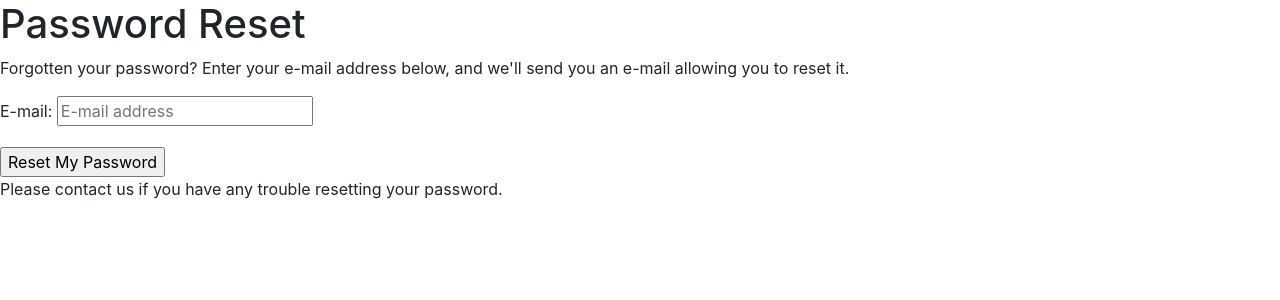
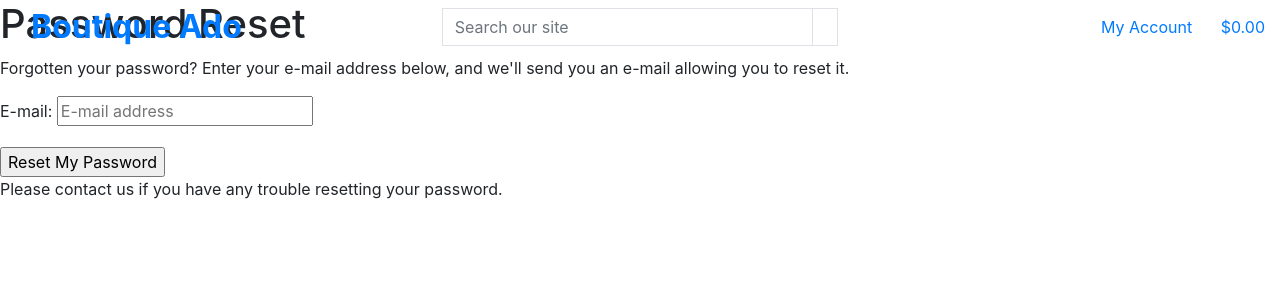
Before and after one commit to Pyleks/django_boutique, a Django app: page /accounts/password/reset/ in a window 1280 px wide. Shown: the top 300 px of the page. Run offline with Django 3.2, Linux system fonts and the light colour scheme; some libraries are stand-ins or nearby versions.

Commit message:
Added main and page header

```diff
--- a/templates/base.html
+++ b/templates/base.html
@@ -13,16 +13,24 @@
     {% endblock %}
 
     {% block corecss %}
-    <link rel="stylesheet" href="https://stackpath.bootstrapcdn.com/bootstrap/4.5.0/css/bootstrap.min.css" integrity="sha384-9aIt2nRpC12Uk9gS9baDl411NQApFmC26EwAOH8WgZl5MYYxFfc+NcPb1dKGj7Sk" crossorigin="anonymous">
+        <link rel="stylesheet" href="https://stackpath.bootstrapcdn.com/bootstrap/4.5.0/css/bootstrap.min.css"
+              integrity="sha384-9aIt2nRpC12Uk9gS9baDl411NQApFmC26EwAOH8WgZl5MYYxFfc+NcPb1dKGj7Sk"
+              crossorigin="anonymous">
     {% endblock %}
 
     {% block extra_css %}
     {% endblock %}
 
     {% block corejs %}
-    <script src="https://code.jquery.com/jquery-3.5.1.slim.min.js" integrity="sha384-DfXdz2htPH0lsSSs5nCTpuj/zy4C+OGpamoFVy38MVBnE+IbbVYUew+OrCXaRkfj" crossorigin="anonymous"></script>
-    <script src="https://cdn.jsdelivr.net/npm/popper.js@1.16.0/dist/umd/popper.min.js" integrity="sha384-Q6E9RHvbIyZFJoft+2mJbHaEWldlvI9IOYy5n3zV9zzTtmI3UksdQRVvoxMfooAo" crossorigin="anonymous"></script>
-    <script src="https://stackpath.bootstrapcdn.com/bootstrap/4.5.0/js/bootstrap.min.js" integrity="sha384-OgVRvuATP1z7JjHLkuOU7Xw704+h835Lr+6QL9UvYjZE3Ipu6Tp75j7Bh/kR0JKI" crossorigin="anonymous"></script>
+        <script src="https://code.jquery.com/jquery-3.5.1.slim.min.js"
+                integrity="sha384-DfXdz2htPH0lsSSs5nCTpuj/zy4C+OGpamoFVy38MVBnE+IbbVYUew+OrCXaRkfj"
+                crossorigin="anonymous"></script>
+        <script src="https://cdn.jsdelivr.net/npm/popper.js@1.16.0/dist/umd/popper.min.js"
+                integrity="sha384-Q6E9RHvbIyZFJoft+2mJbHaEWldlvI9IOYy5n3zV9zzTtmI3UksdQRVvoxMfooAo"
+                crossorigin="anonymous"></script>
+        <script src="https://stackpath.bootstrapcdn.com/bootstrap/4.5.0/js/bootstrap.min.js"
+                integrity="sha384-OgVRvuATP1z7JjHLkuOU7Xw704+h835Lr+6QL9UvYjZE3Ipu6Tp75j7Bh/kR0JKI"
+                crossorigin="anonymous"></script>
     {% endblock %}
 
     {% block extra_js %}
@@ -31,7 +39,69 @@
     <title>Boutique Ado {% block extra_title %}{% endblock %}</title>
 </head>
 <body>
-    <header class="container-fluid fixed-top"></header>
+<header class="container-fluid fixed-top">
+    <div class="row">
+        <div class="col-12 col-lg-4 my-auto py-1 py-lg-0 text-center text-lg-left">
+            <a href="{% url 'home' %}" class='nav-link main-logo-link'>
+                <h2 class="logo-font text-black my-0"><strong>Boutique Ado</strong></h2></a>
+        </div>
+        <div class="col-12 col-lg-4 my-auto py-1 py-lg-0">
+            <form method="GET" action="">
+                <div class="input-group w-100">
+                    <input type="text" class="form-control border border-black rounded-0" name="q"
+                           placeholder="Search our site">
+                    <div class="input-group-append">
+                        <button class="form-control btn btn-black border border-black rounded-0" type="submit">
+                                <span class="icon">
+                                    <i class="fas fa-search"></i>
+                                </span>
+                        </button>
+                    </div>
+                </div>
+            </form>
+        </div>
+        <div class="col-12 col-lg-4 my-auto py-1 py-lg-0">
+            <ul class="list-inline list-unstyled text-center text-lg-right my-0">
+                <li class="list-inline-item dropdown">
+                    <a class="text-black nav-link" href="#" id="user-options" data-toggle="dropdown"
+                       aria-haspopup="true" aria-expanded="false">
+                        <div class="text-center">
+                            <div><i class="fas fa-user fa-lg"></i></div>
+                            <p class="my-0">My Account</p>
+                        </div>
+                    </a>
+                    <div class="dropdown-menu border-0" aria-labelledby="user-options">
+                        {% if request.user.is_authenticated %}
+                            {% if request.user.is_superuser %}
+                                <a href="" class="dropdown-item">Product Management</a>
+                            {% endif %}
+                            <a href="" class="dropdown-item">My Profile</a>
+                            <a href="{% url 'account_logout' %}" class="dropdown-item">Logout</a>
+                        {% else %}
+                            <a href="{% url 'account_signup' %}" class="dropdown-item">Register</a>
+                            <a href="{% url 'account_login' %}" class="dropdown-item">Login</a>
+                        {% endif %}
+                    </div>
+                </li>
+                <li class="list-inline-item">
+                    <a class="{% if grand_total %} text_info font-weight-bold {% else %} text-black {% endif %}"
+                       nav-link href="">
+                        <div class="text-center">
+                            <div><i class="fas fa-shopping-bag fa-lg"></i></div>
+                            <p class="my-0">
+                                {% if grand_total %}
+                                    ${{ grand_total|floatformat:2 }}
+                                {% else %}
+                                    $0.00
+                                {% endif %}
+                            </p>
+                        </div>
+                    </a>
+                </li>
+            </ul>
+        </div>
+    </div>
+</header>
 
 {% if message %}
     <div class="message-container"></div>
```
Lines whose indentation alone changed are shown as unchanged.
